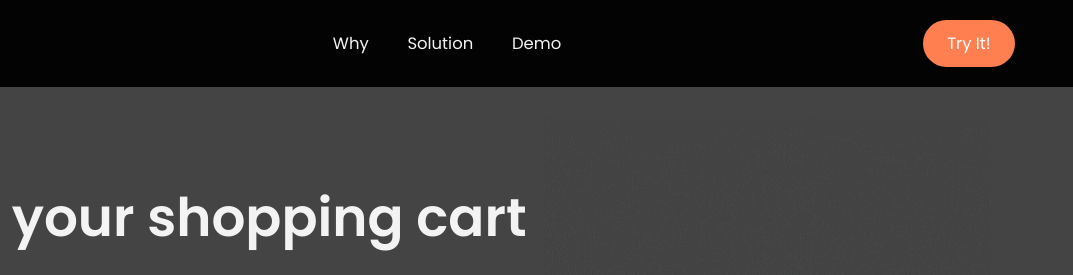
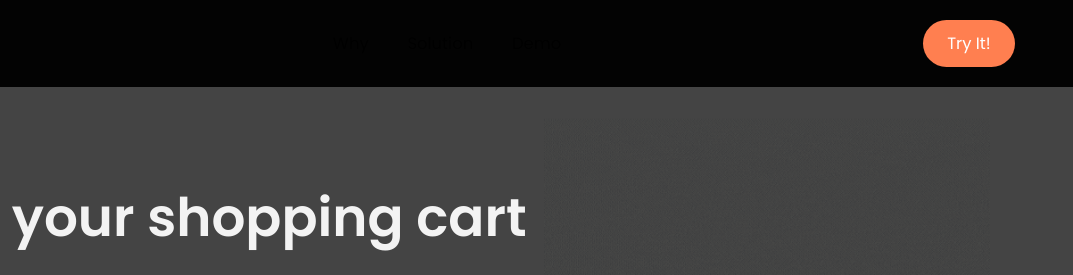
Before and after one commit to BreeDay/Pinafy, a plain HTML site: page index.html in a window 1280 px wide. Shown: the top 275 px of the page, 207-1280 px from the left. Drawn offline with Linux system fonts and the light colour scheme.

Commit message:
changed navbar font color

```diff
--- a/index.html
+++ b/index.html
@@ -32,13 +32,13 @@
         <div class="exit hidden">X</div>
         <ul class="nav__links">
           <li class="nav__item">
-            <a class="nav__link" href="#section--1">Why</a>
+            <a class="nav__link" style="color: black;" href="#section--1">Why</a>
           </li>
           <li class="nav__item">
-            <a class="nav__link" href="#section--2">Solution</a>
+            <a class="nav__link" style="color: black;" href="#section--2">Solution</a>
           </li>
           <li class="nav__item">
-            <a class="nav__link" href="#section--3">Demo</a>
+            <a class="nav__link" style="color: black;" href="#section--3">Demo</a>
           </li>
         </ul>
         <a class="nav__link--btn small" href="shop.html">Try It!</a>
```
